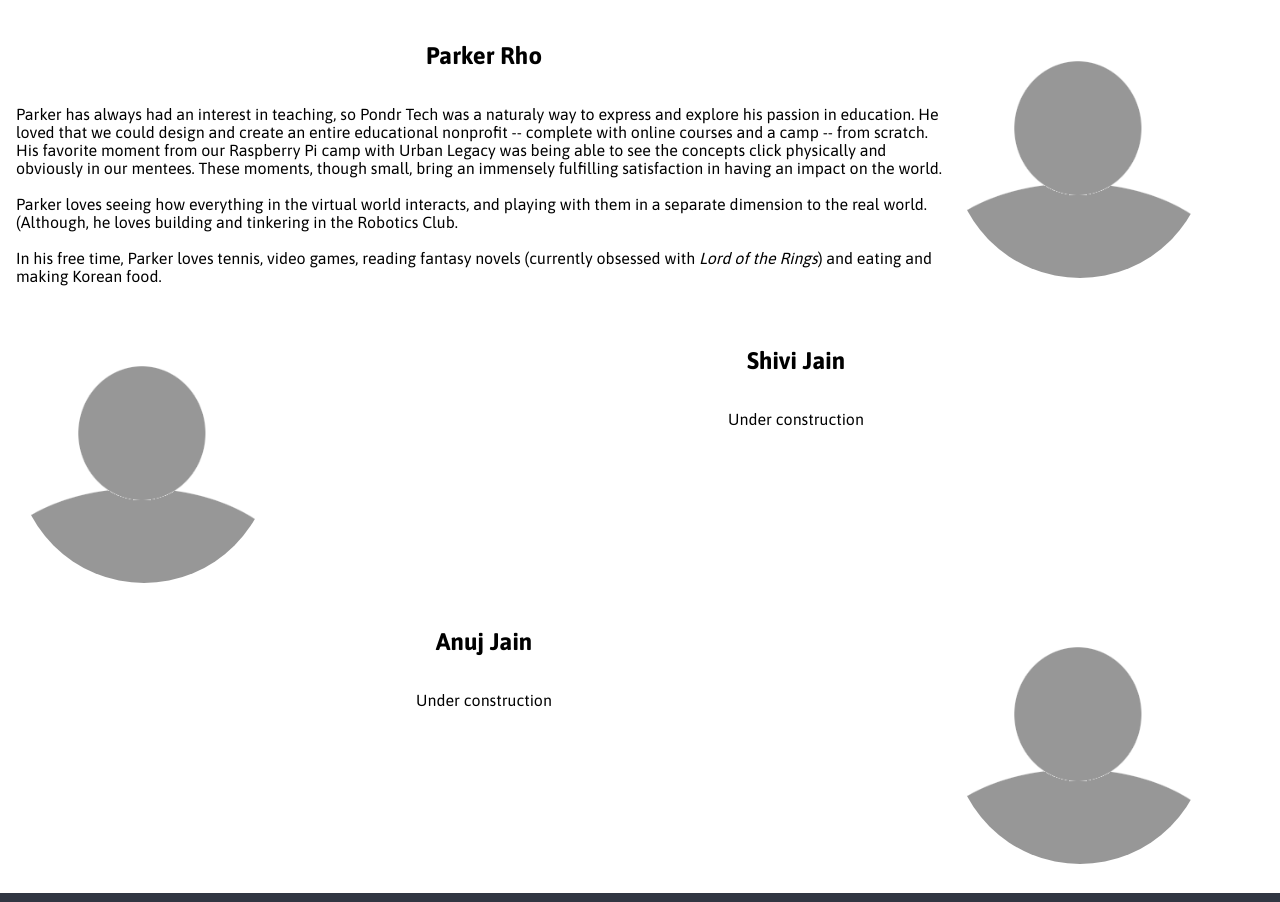
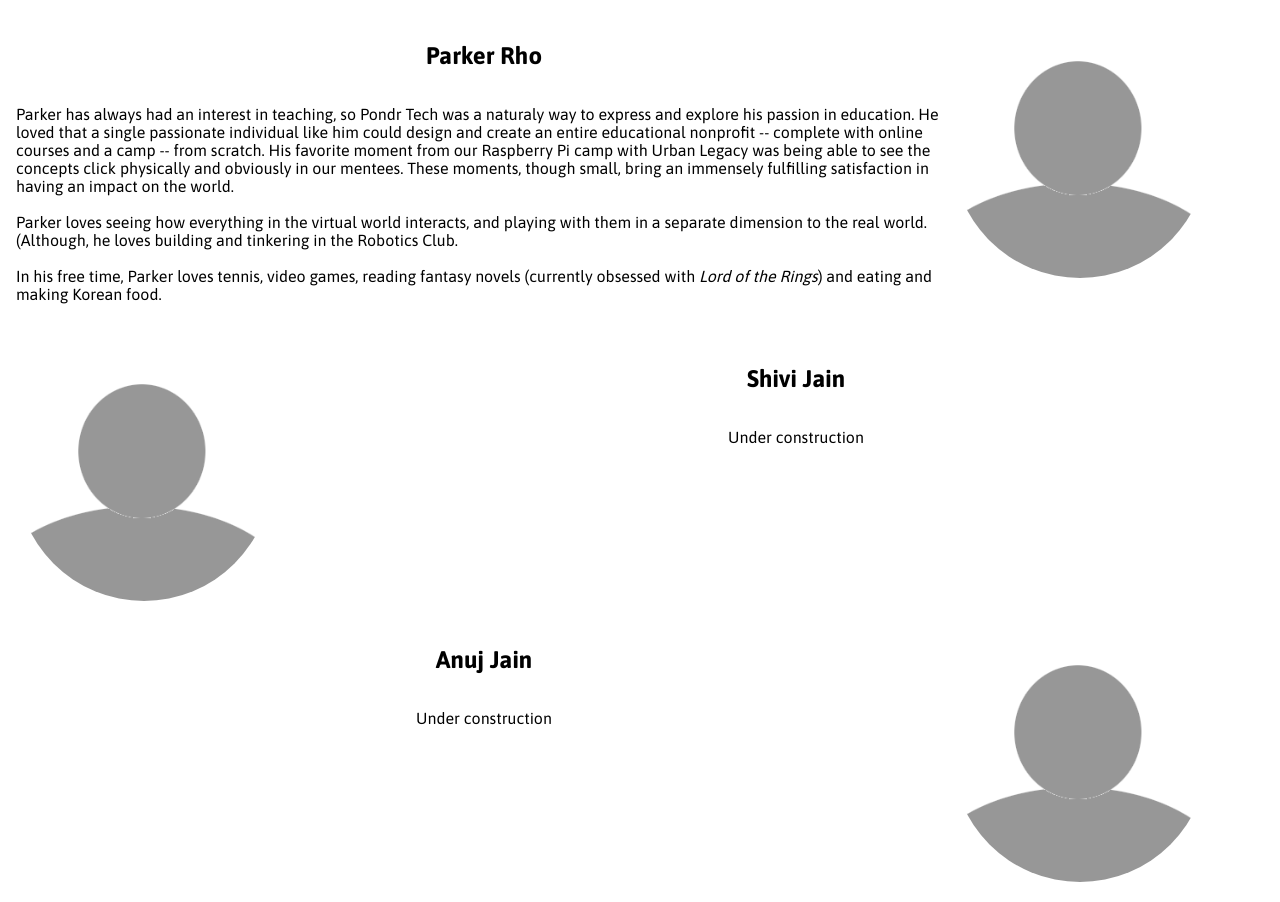
Before and after one commit to Pondr-Tech/Pondr-Tech.github.io, a plain HTML site: page about.html in a window 1280 px wide. Shown: the part 1033-1935 px from the top of the page. Drawn offline with Linux system fonts and the light colour scheme.

Commit message:
Update about.html

```diff
--- a/about.html
+++ b/about.html
@@ -69,7 +69,7 @@
                 <div class="text">
                     <h2>Parker Rho</h2>
                     <p>Parker has always had an interest in teaching, so Pondr Tech was a naturaly way to express and explore his passion in education. He loved that
-                    we could design and create an entire educational nonprofit -- complete with online courses and a camp -- from scratch. His favorite moment from
+                    a single passionate individual like him could design and create an entire educational nonprofit -- complete with online courses and a camp -- from scratch. His favorite moment from
                     our Raspberry Pi camp with Urban Legacy was being able to see the concepts click physically and obviously in our mentees. These moments, though
                     small, bring an immensely fulfilling satisfaction in having an impact on the world.
                     <br><br>
```
